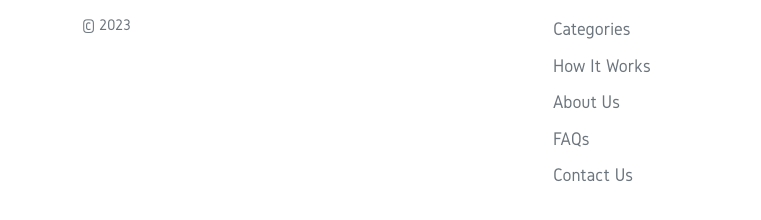
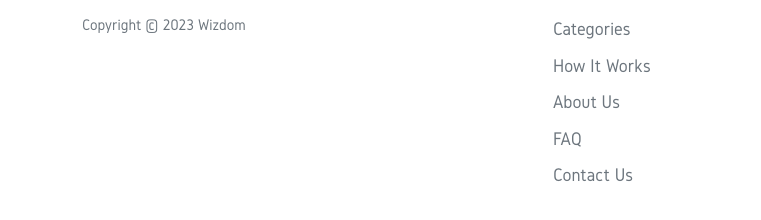
Before and after one commit to CrazyyyKen/Wizdom, a plain HTML site: page howitworks.html in a window 1280 px wide. Shown: the part 2327-2547 px from the top of the page, 0-761 px from the left. Drawn offline with nearby package versions, Linux system fonts and the light colour scheme.

Commit message:
Update howitworks.html
- added Copyright...
- standardise FAQS to FAQ

```diff
--- a/howitworks.html
+++ b/howitworks.html
@@ -298,7 +298,7 @@
             >
               <img src="Media/Logo.png" width="50" height="50" />
             </a>
-            <p class="text-muted">&copy; 2023</p>
+            <p class="text-muted">Copyright &copy; 2023 Wizdom</p>
           </div>
 
           <div class="col mb-3"></div>
@@ -323,7 +323,7 @@
                 >
               </li>
               <li class="nav-item mb-2">
-                <a href="faq.html" class="nav-link p-0 text-muted">FAQs</a>
+                <a href="faq.html" class="nav-link p-0 text-muted">FAQ</a>
               </li>
               <li class="nav-item mb-2">
                 <a href="contactus.html" class="nav-link p-0 text-muted"
```
